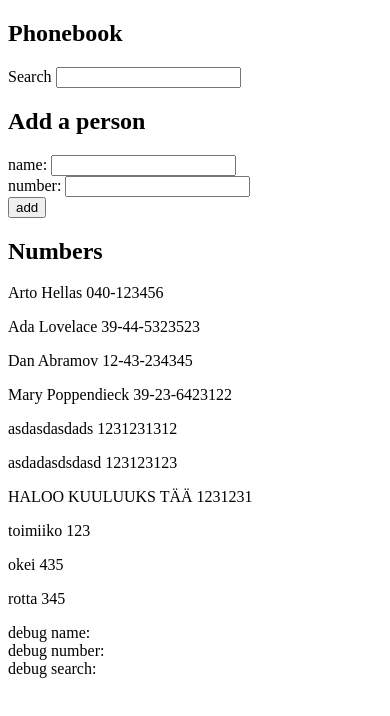
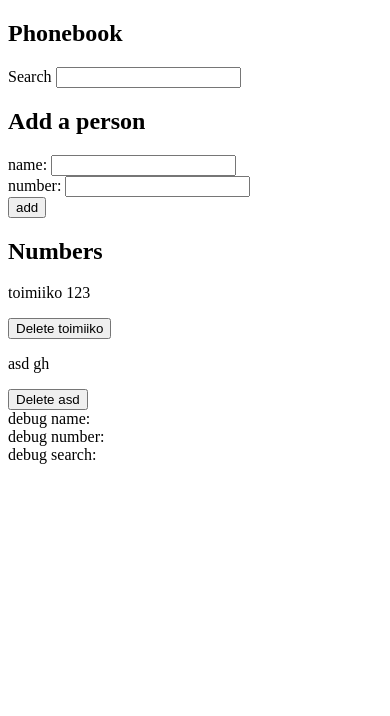
Before and after one commit to Niroasd/2023FullStackOpen, a React (Vite) app in the folder part2/phonebook/: page / in a window 390 px wide. Shown: the top 716 px of the page. Built offline with nearby package versions, Linux system fonts and the light colour scheme; data requests are answered from the project's data file.

Commit message:
Added delete button to phonebook entries

```diff
--- a/part2/phonebook/db.json
+++ b/part2/phonebook/db.json
@@ -1,54 +1,14 @@
 {
   "persons": [
-    {
-      "name": "Arto Hellas",
-      "number": "040-123456",
-      "id": 1
-    },
-    {
-      "name": "Ada Lovelace",
-      "number": "39-44-5323523",
-      "id": 2
-    },
-    {
-      "name": "Dan Abramov",
-      "number": "12-43-234345",
-      "id": 3
-    },
-    {
-      "name": "Mary Poppendieck",
-      "number": "39-23-6423122",
-      "id": 4
-    },
-    {
-      "name": "asdasdasdads",
-      "number": "1231231312",
-      "id": 5
-    },
-    {
-      "name": "asdadasdsdasd",
-      "number": "123123123",
-      "id": 6
-    },
-    {
-      "name": "HALOO KUULUUKS TÄÄ",
-      "number": "1231231",
-      "id": 7
-    },
     {
       "name": "toimiiko",
       "number": "123",
       "id": 8
     },
     {
-      "name": "okei",
-      "number": "435",
+      "name": "asd",
+      "number": "gh",
       "id": 9
-    },
-    {
-      "name": "rotta",
-      "number": "345",
-      "id": 10
     }
   ]
 }
--- a/part2/phonebook/src/App.jsx
+++ b/part2/phonebook/src/App.jsx
@@ -20,8 +20,6 @@
         setPersons(response)
       })
     },[])
-
-
 
   const handleSearchInputChange = (event) => {
     setSearchTerm(event.target.value.toLowerCase())
@@ -53,12 +51,22 @@
             console.log(response)
             setPersons(persons.concat(response))
           })
-      // setPersons(persons.concat(personObject))
       setNewName('')
       setNewNumber('')
     }
     else {
       alert(`${newName} is already added to phonebook.`)
+    }
+  }
+
+  const deletePerson = (id, userName) => {
+    if(window.confirm(`Delete ${userName}?`)){
+      personService
+      .deleteUser(id)
+      .then((response) => {
+        console.log(response)
+        setPersons(persons.filter(person => person.id !== id));
+      })
     }
   }
 
@@ -69,7 +77,7 @@
       <h2>Add a person</h2>
       <Personform addPerson={addPerson} handleNameInputChange={handleNameInputChange} handleNumberInputChange={handleNumberInputChange} newName={newName} newNumber={newNumber}/>
       <h2>Numbers</h2>
-      <Persons persons={persons} searchTerm={searchTerm}/>
+      <Persons persons={persons} searchTerm={searchTerm} deletePerson={deletePerson}/>
       <div>debug name: {newName}</div>
       <div>debug number: {newNumber}</div>
       <div>debug search: {searchTerm}</div>
--- a/part2/phonebook/src/components/Persons.jsx
+++ b/part2/phonebook/src/components/Persons.jsx
@@ -1,6 +1,10 @@
-const Persons = ({persons, searchTerm}) => {
+const Persons = ({persons, searchTerm, deletePerson}) => {
     const filteredList = persons.filter(person => person.name.toLowerCase().includes(searchTerm))
-    const filteredPersonList = filteredList.map(person => <p key={person.id}>{person.name} {person.number}</p>)
+    const filteredPersonList = filteredList.map(person =>
+      <div key={person.id}>
+        <p>{person.name} {person.number}</p>
+        <button onClick={() => deletePerson(person.id, person.name)}>Delete {person.name}</button>
+      </div>)
 
     return(
       <div>
--- a/part2/phonebook/src/services/persons.js
+++ b/part2/phonebook/src/services/persons.js
@@ -19,4 +19,9 @@
         .then(response => response.data)
 }
 
-export default { getAll, addUser, updateUser }
+const deleteUser = (id) => {
+    const request = axios.delete(`${baseUrl}/${id}`)
+    return request
+}
+
+export default { getAll, addUser, updateUser, deleteUser }
```
Also changed, not shown: 2 other files (tests, documents, lock files or other folders).
